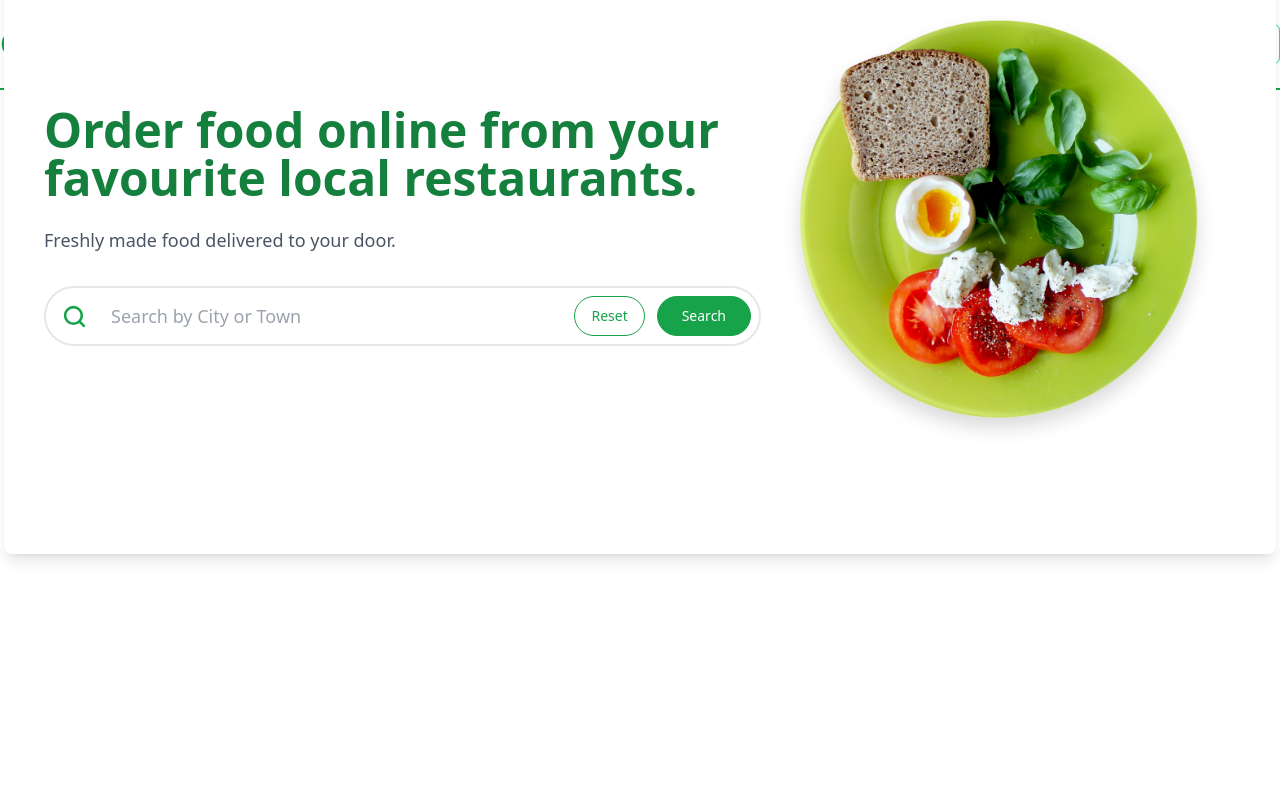
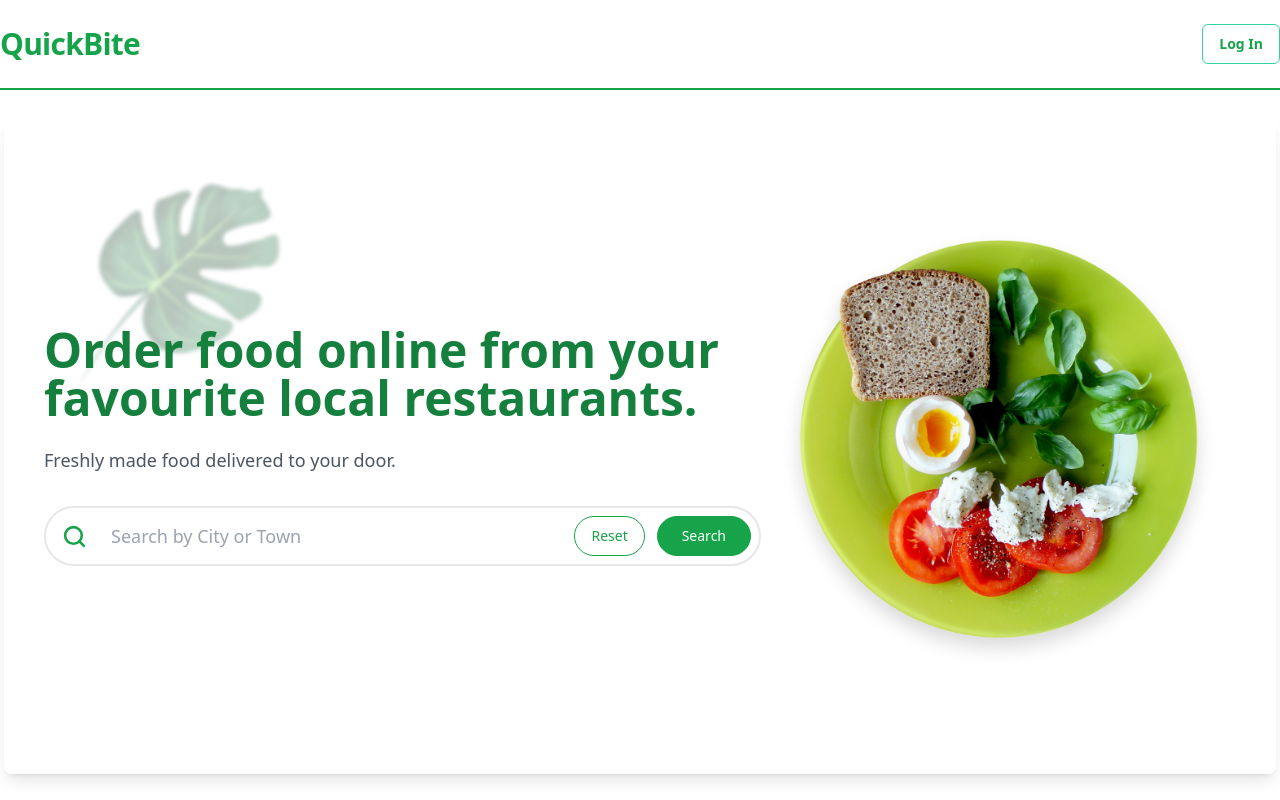
Before and after one commit to Vansh2724/QuickBite, a React (Vite) app: page / in a window 1280 px wide. Shown: the top 800 px of the page. Built offline with nearby package versions, Linux system fonts and the light colour scheme; no server answers.

Commit message:
added hero image

```diff
--- a/src/components/ui/Header.tsx
+++ b/src/components/Header.tsx
@@ -1,6 +1,6 @@
 import { Link } from "react-router-dom";
-import MobileNav from "../MobileNav";
-import MainNav from "../MainNav";
+import MobileNav from "./MobileNav";
+import MainNav from "./MainNav";
 
 const Header = () => {
   return (
@@ -10,7 +10,7 @@ const Header = () => {
           to="/"
           className="text-3xl font-bold tracking-tight text-green-600"
         >
-          QuickBite.com
+          QuickBite
         </Link>
         <div className="md:hidden">
           <MobileNav />
--- /dev/null
+++ b/src/components/Hero.tsx
@@ -0,0 +1,14 @@
+import image from "../assets/images/—Pngtree—hand-painted noise green leaf element_4054582 1.png";
+const Hero = () => {
+  return (
+    <div className="flex justify-end items-end">
+      <img
+        src={image}
+        alt="Background"
+        className="w-[200px] min-h-[200px] object-cover opacity-30"
+      />
+    </div>
+  );
+};
+
+export default Hero;
--- a/src/global.css
+++ b/src/global.css
@@ -1,3 +1,75 @@
 @tailwind base;
 @tailwind components;
 @tailwind utilities;
+@layer base {
+  :root {
+    --background: 0 0% 100%;
+    --foreground: 222.2 84% 4.9%;
+    --card: 0 0% 100%;
+    --card-foreground: 222.2 84% 4.9%;
+    --popover: 0 0% 100%;
+    --popover-foreground: 222.2 84% 4.9%;
+    --primary: 222.2 47.4% 11.2%;
+    --primary-foreground: 210 40% 98%;
+    --secondary: 210 40% 96.1%;
+    --secondary-foreground: 222.2 47.4% 11.2%;
+    --muted: 210 40% 96.1%;
+    --muted-foreground: 215.4 16.3% 46.9%;
+    --accent: 210 40% 96.1%;
+    --accent-foreground: 222.2 47.4% 11.2%;
+    --destructive: 0 84.2% 60.2%;
+    --destructive-foreground: 210 40% 98%;
+    --border: 214.3 31.8% 91.4%;
+    --input: 214.3 31.8% 91.4%;
+    --ring: 222.2 84% 4.9%;
+    --radius: 0.5rem;
+    --chart-1: 12 76% 61%;
+    --chart-2: 173 58% 39%;
+    --chart-3: 197 37% 24%;
+    --chart-4: 43 74% 66%;
+    --chart-5: 27 87% 67%;
+    --sidebar-background: 0 0% 98%;
+    --sidebar-foreground: 240 5.3% 26.1%;
+    --sidebar-primary: 240 5.9% 10%;
+    --sidebar-primary-foreground: 0 0% 98%;
+    --sidebar-accent: 240 4.8% 95.9%;
+    --sidebar-accent-foreground: 240 5.9% 10%;
+    --sidebar-border: 220 13% 91%;
+    --sidebar-ring: 217.2 91.2% 59.8%;
+  }
+
+  .dark {
+    --background: 222.2 84% 4.9%;
+    --foreground: 210 40% 98%;
+    --card: 222.2 84% 4.9%;
+    --card-foreground: 210 40% 98%;
+    --popover: 222.2 84% 4.9%;
+    --popover-foreground: 210 40% 98%;
+    --primary: 210 40% 98%;
+    --primary-foreground: 222.2 47.4% 11.2%;
+    --secondary: 217.2 32.6% 17.5%;
+    --secondary-foreground: 210 40% 98%;
+    --muted: 217.2 32.6% 17.5%;
+    --muted-foreground: 215 20.2% 65.1%;
+    --accent: 217.2 32.6% 17.5%;
+    --accent-foreground: 210 40% 98%;
+    --destructive: 0 62.8% 30.6%;
+    --destructive-foreground: 210 40% 98%;
+    --border: 217.2 32.6% 17.5%;
+    --input: 217.2 32.6% 17.5%;
+    --ring: 212.7 26.8% 83.9%;
+    --chart-1: 220 70% 50%;
+    --chart-2: 160 60% 45%;
+    --chart-3: 30 80% 55%;
+    --chart-4: 280 65% 60%;
+    --chart-5: 340 75% 55%;
+    --sidebar-background: 240 5.9% 10%;
+    --sidebar-foreground: 240 4.8% 95.9%;
+    --sidebar-primary: 224.3 76.3% 48%;
+    --sidebar-primary-foreground: 0 0% 100%;
+    --sidebar-accent: 240 3.7% 15.9%;
+    --sidebar-accent-foreground: 240 4.8% 95.9%;
+    --sidebar-border: 240 3.7% 15.9%;
+    --sidebar-ring: 217.2 91.2% 59.8%;
+  }
+}
--- a/src/layouts/layout.tsx
+++ b/src/layouts/layout.tsx
@@ -1,13 +1,15 @@
-import Header from "../components/ui/Header";
+import Header from "../components/Header";
+import Hero from "../components/Hero";
 type Props = {
   children: React.ReactNode;
   showHero?: boolean;
 };
 
-const Layout = ({ children}: Props) => {
+const Layout = ({ children, showHero = false }: Props) => {
   return (
     <div className="flex flex-col min-h-screen">
       <Header />
+      {showHero && <Hero />}
       <div className="container mx-auto flex-1 py-10">{children}</div>
     </div>
   );
--- a/src/pages/HomePage.tsx
+++ b/src/pages/HomePage.tsx
@@ -3,7 +3,7 @@ import { useEffect } from "react";
 import AOS from "aos";
 import "aos/dist/aos.css";
 
-// import image from "../assets/—Pngtree—hand-painted noise green leaf element_4054582 1.png";
+import image from "../assets/images/—Pngtree—hand-painted noise green leaf element_4054582 1.png";
 import hero from "../assets/images/image.png";
 import cityFoodImage from "../assets/images/Group 2.png";
 import quote from "../assets/images/carbon_quotes.png";
@@ -72,7 +72,11 @@ const HomePage = () => {
             data-aos="fade-up"
             data-aos-delay="1600"
           >
-
+            <img
+              src={image}
+              alt="Background"
+              className="w-[300px] min-h-[200px] object-cover opacity-30"
+            />
           </div>
         </div>
       </div>
```
Also changed, not shown: src/assets/images/—Pngtree—hand-painted noise green leaf element_4054582 1.png (added).
